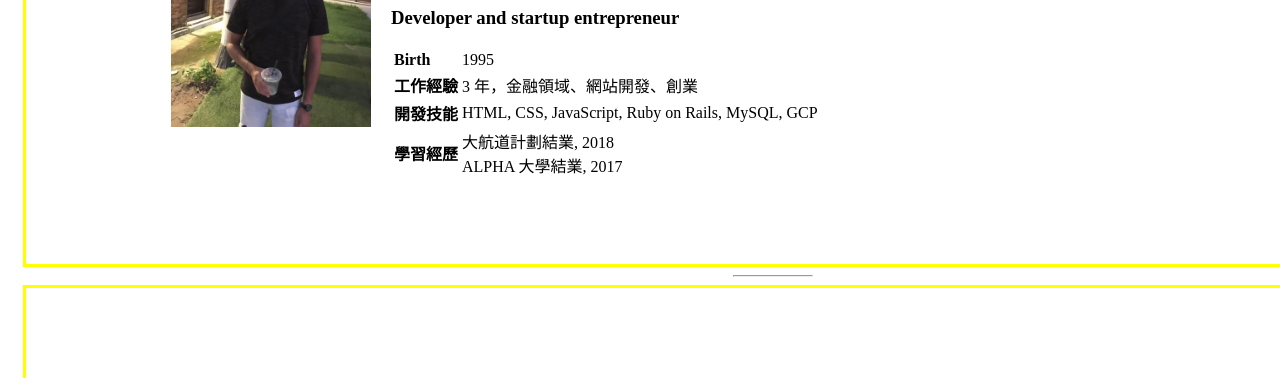
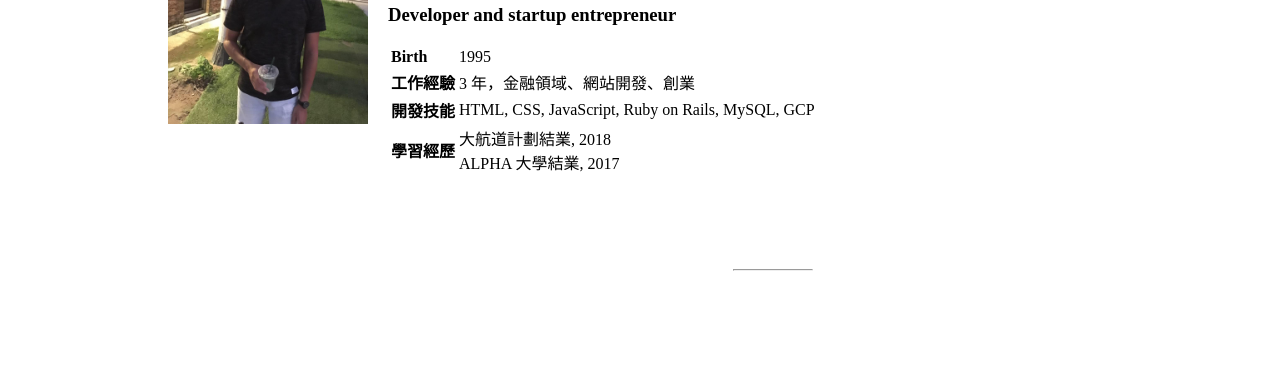
Before and after one commit to sather33/MyWeb, a plain HTML site: page index.html in a window 1280 px wide. Shown: the part 267-645 px from the top of the page. Drawn offline with Linux system fonts and the light colour scheme.

Commit message:
delete yellow border

```diff
--- a/style.css
+++ b/style.css
@@ -140,5 +140,5 @@ form.contact-form{
   background-color: #407fc7;
 }
 #about, #my-work,#contact-me {
-  border: 3px solid yellow;
+  /*border: 3px solid yellow;*/
 }
```
